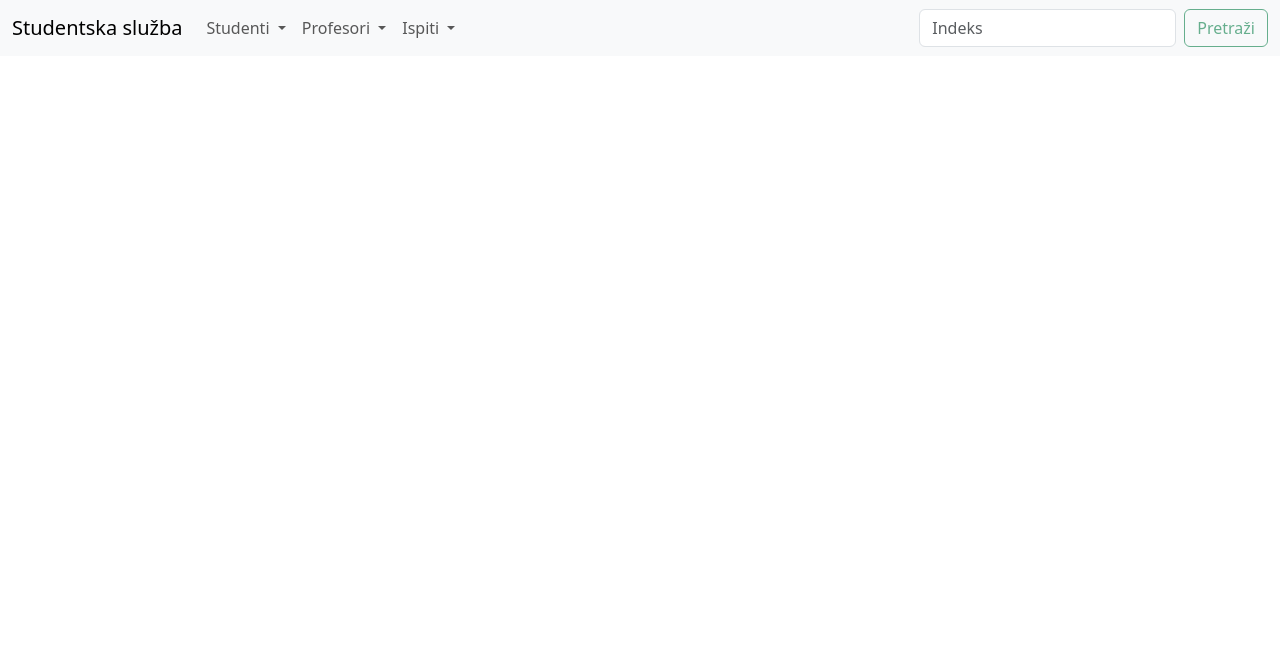
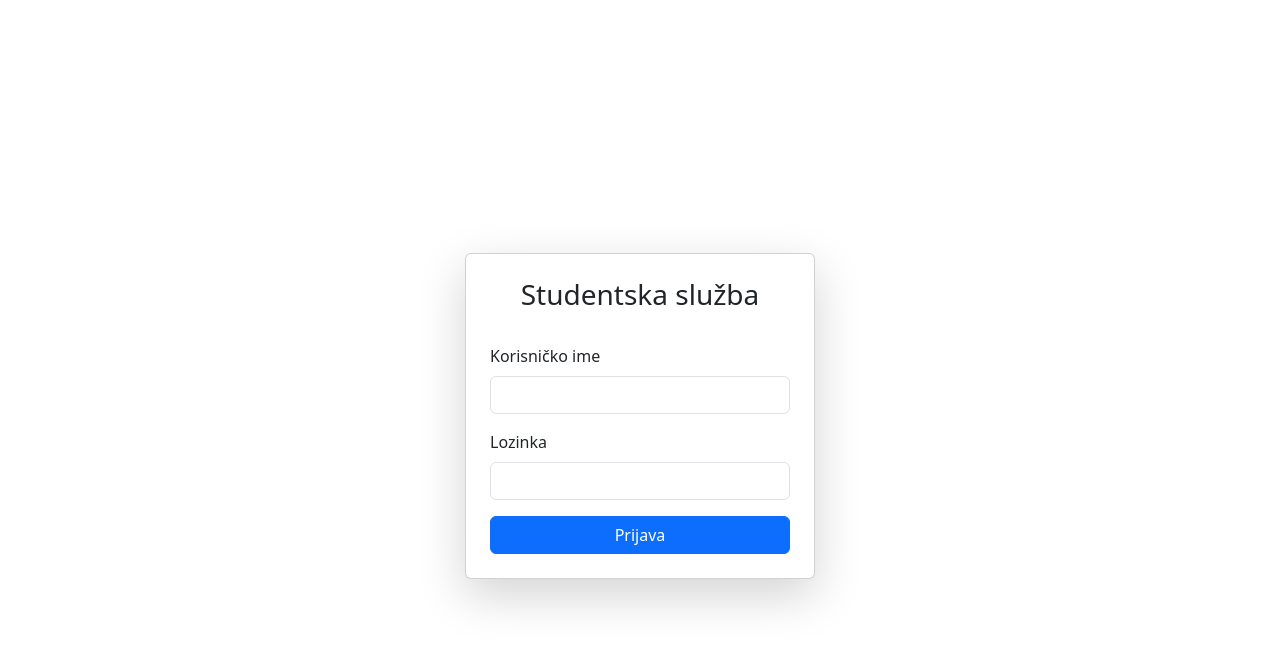
Before and after one commit to RAFSoftLab/student-service-client, an Angular app: page /login in a window 1280 px wide. Before the commit this address led to /. Shown: the top 646 px of the page. Built offline with nearby package versions, Linux system fonts and the light colour scheme.

Commit message:
Dodavanje login componente

```diff
--- a/src/app/app-routing.module.ts
+++ b/src/app/app-routing.module.ts
@@ -7,11 +7,17 @@ import { PrijaveIspitaComponent } from './components/prijave-ispita/prijave-ispi
 import { NepolozeniPredmetiComponent } from './components/nepolozeni-predmeti/nepolozeni-predmeti.component';
 import { IspitniRokComponent } from './components/ispitni-rok/ispitni-rok.component';
 import { IspitiComponent } from './components/ispiti/ispiti.component';
+import { LoginComponent } from './components/login/login.component';
+import { AppComponent } from './components/app/app.component';
 
 const routes: Routes = [
   {
     path: "",
     component: HomeComponent
+  },
+  {
+    path: "login",
+    component: LoginComponent
   },
   {
     path: "student/:idStudentIndeks",
--- a/src/app/app.module.ts
+++ b/src/app/app.module.ts
@@ -19,6 +19,7 @@ import { UplateComponent } from './components/uplate/uplate.component';
 import { DatePipe } from '@angular/common';
 import { IspitniRokComponent } from './components/ispitni-rok/ispitni-rok.component';
 import { IspitiComponent } from './components/ispiti/ispiti.component';
+import { LoginComponent } from './components/login/login.component';
 
 @NgModule({
   declarations: [
@@ -34,7 +35,8 @@ import { IspitiComponent } from './components/ispiti/ispiti.component';
     ObnoveGodineComponent,
     UplateComponent,
     IspitniRokComponent,
-    IspitiComponent
+    IspitiComponent,
+    LoginComponent
   ],
   imports: [
     BrowserModule,
--- a/src/app/components/app/app.component.html
+++ b/src/app/components/app/app.component.html
@@ -1,4 +1,4 @@
-<nav class="navbar navbar-expand-lg bg-body-tertiary">
+<nav *ngIf="!isLoginPage()" class="navbar navbar-expand-lg bg-body-tertiary">
   <div class="container-fluid">
     <a [routerLink]="'/'" class="navbar-brand" href="#">Studentska služba</a>
     <button class="navbar-toggler" type="button" data-bs-toggle="collapse" data-bs-target="#navbarSupportedContent" aria-controls="navbarSupportedContent" aria-expanded="false" aria-label="Toggle navigation">
--- a/src/app/components/app/app.component.ts
+++ b/src/app/components/app/app.component.ts
@@ -40,4 +40,8 @@ export class AppComponent{
     this.router.navigate(['']);
   }
 
+  isLoginPage(): boolean {
+    return this.router.url === '/login';
+  }
+
 }
--- /dev/null
+++ b/src/app/components/login/login.component.html
@@ -0,0 +1,16 @@
+<div class="d-flex vh-100 justify-content-center align-items-center">
+    <div class="card p-4 shadow-lg" style="width: 350px;">
+      <h3 class="text-center">Studentska služba</h3><br>
+      <form>
+        <div class="mb-3">
+          <label for="email" class="form-label">Korisničko ime</label>
+          <input type="email" class="form-control" id="email">
+        </div>
+        <div class="mb-3">
+          <label for="password" class="form-label">Lozinka</label>
+          <input type="password" class="form-control" id="password">
+        </div>
+        <button type="submit" class="btn btn-primary w-100">Prijava</button>
+      </form>
+    </div>
+  </div>
```
Also changed, not shown: src/app/components/login/login.component.ts (added, +10 -0 lines), src/app/components/login/login.component.css (added), 1 other file (tests, documents, lock files or other folders).
